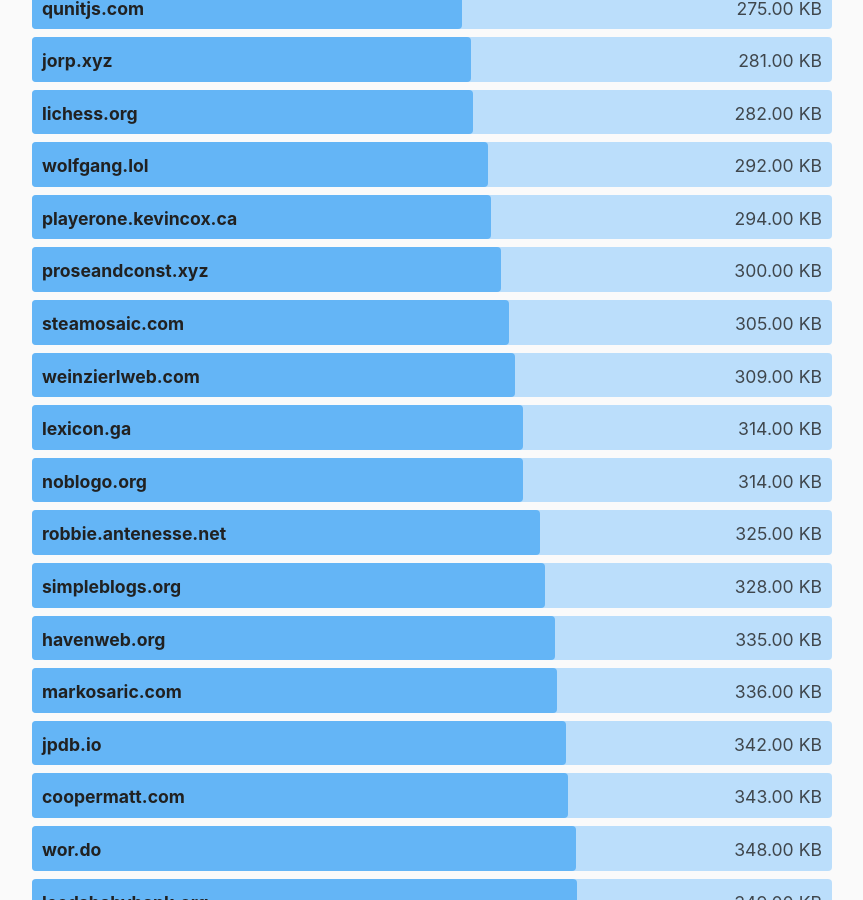
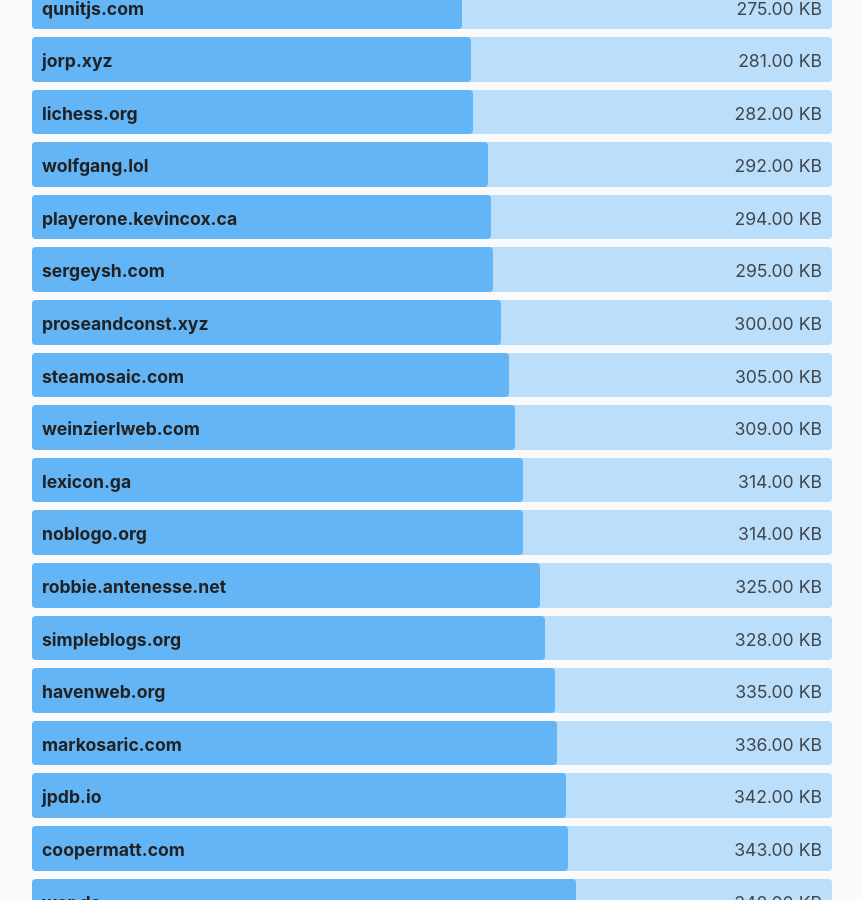
Before and after one commit to kevquirk/512kb.club, a Jekyll site: the page built from index.md, in a window 1280 px wide and 900 px high, scrolled down 13853 px. Shown: the whole window, without its empty margins (208-1071 px from the left). Built offline with Jekyll 4.4.1, drawn with Linux system fonts in a browser that asks for light colours.

Commit message:
Adding sergeysh.com GTmetrix link https://gtmetrix.com/reports/sergeysh.com/XknMFz27/

```diff
--- a/_data/sites.yml
+++ b/_data/sites.yml
@@ -1168,6 +1168,11 @@
   size: 112
   last_checked: 2021-08-10
 
+- domain: sergeysh.com
+  url: https://sergeysh.com/
+  size: 295
+  last_checked: 2021-09-06
+
 - domain: si3t.ch
   url: https://si3t.ch/
   size: 3.8
```
